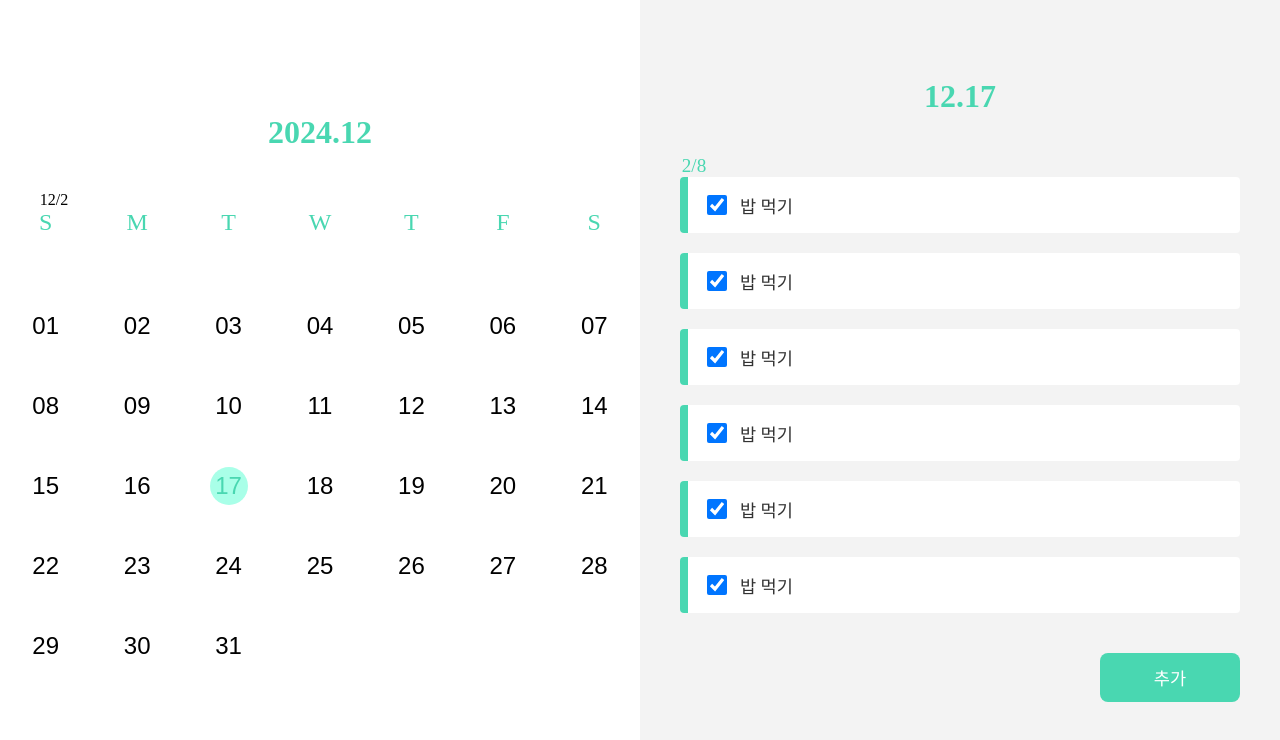
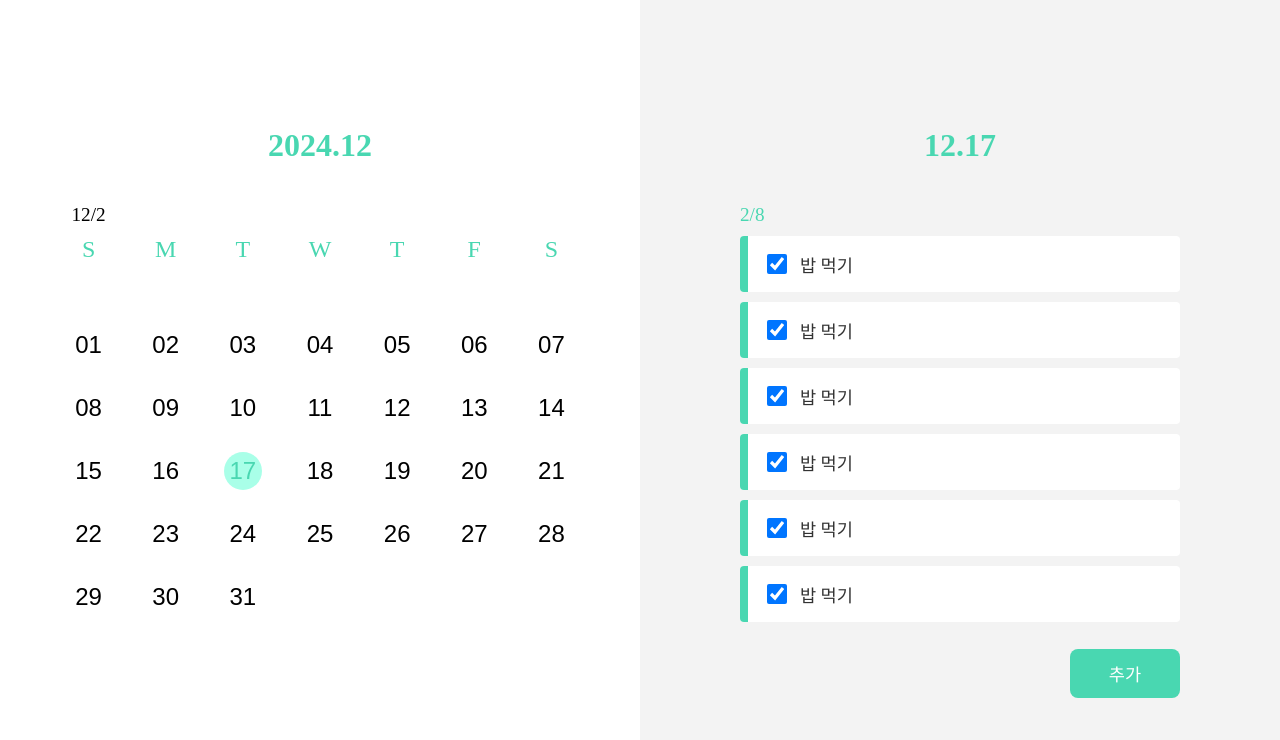
Before and after one commit to ahyeon1117/goormthon_team, a React (Create React App) app in the folder todo/: page / in a window 1280 px wide. Shown: the top 740 px of the page. Built offline with nearby package versions, Linux system fonts and the light colour scheme.

Commit message:
[fix] 시안에 맞게 css 변경 (높이, 간격 조절 등 노가다)

```diff
--- a/todo/src/assets/css/calendar.css
+++ b/todo/src/assets/css/calendar.css
@@ -1,21 +1,29 @@
 .calendar{
   width: 100%;
-  height: 100%;
+  height: 600px;
   text-align: center;
   display: flex;
   flex-direction: column;
-  justify-content: center;
   box-sizing: border-box;
   background-color: white;
+  padding: 0 50px;
 }
 .calendar h1{
   font-size: 2rem;
-  margin: 0 0 40px 0;
+  margin: 27px 0 40px 0;
   color: #49D7B1;
 }
-.todo-check-value{
+.todo-check-value-box {
+  width: 100%;
+  display: flex;
+  align-items: center;
+  justify-content: flex-start;
+  margin-bottom: 10px;
+}
+.todo-check-value {
+  width: calc(100% / 7);
   text-align: center;
-  width: 108px;
+  font-size: 1.2rem;
 }
 button {
   background-color: none !important;
@@ -40,11 +48,14 @@ button {
   }
   .react-calendar__tile{
     font-size: 18px;
-    height: 80px;
+    height: 63px;
     background: none; /* 배경색 제거 */
     border: none;     /* 필요 시 테두리 제거 */
     box-shadow: none; /* 박스 쉐도우 제거 */
     position: relative;
+    display: flex;
+    justify-content: center;
+    align-items: center;
   }
   .react-calendar__tile:hover {
     background: none; /* hover 시 배경색 제거 */
@@ -72,4 +83,5 @@ button {
   .react-calendar__tile abbr{
     cursor: pointer;
     font-size: 1.5rem;
+    text-align: center;
   }
--- a/todo/src/assets/css/common.css
+++ b/todo/src/assets/css/common.css
@@ -10,12 +10,19 @@ h1,h2,h3{
 .dashboard {
   width: 100%;
   height: 100%;
+  min-height: 600px;
   display: flex;
   background-color: #f3f3f3;
-  align-items: center;
 }
 
 .dashboard > aside, main{
   width: 50%;
   height: 100%;
+  display: flex;
+  flex-direction: column;
+  justify-content: center;
 }
+
+.dashboard > aside {
+  background-color: white;
+}
--- a/todo/src/assets/css/tasks.css
+++ b/todo/src/assets/css/tasks.css
@@ -1,35 +1,41 @@
 .tasks {
   width: 100%;
-  height: 100%;
+  height: 600px;
+  padding: 0 100px;
   text-align: center;
   display: flex;
   flex-direction: column;
-  justify-content: center;
   box-sizing: border-box;
 }
 
 .tasks h1 {
   font-size: 2rem;
-  margin: 0 0 40px 0;
+  margin: 27px 0 40px 0;
   color: #49D7B1;
 }
 
 .task-check-value {
   color: #49D7B1;
   font-size: 1.2rem;
-  text-align: center;
+  text-align: left;
   width: 108px;
+  margin-bottom: 10px;
 }
 
 .task-list {
   overflow-y: auto;
-  padding: 0 40px;
-  min-height: 0;
+  display: flex;
+  flex-direction: column;
+}
+
+.task-items {
+  flex: 1;
+  overflow-y: auto;
 }
 
 .task-item {
   display: flex;
-  margin-bottom: 20px;
+  margin-bottom: 10px;
   background-color: white;
   border-radius: 4px;
   overflow: hidden;
@@ -64,7 +70,7 @@
 .add-task-section {
   display: flex;
   justify-content: flex-end;
-  padding: 20px 0;
+  padding: 20px 0 2px 0;
 }
 
 .add-task-btn {
--- a/todo/src/components/Calendar.js
+++ b/todo/src/components/Calendar.js
@@ -22,7 +22,9 @@ function Calendar({ selectedDate, setSelectedDate }) {
     <section className="calendar">
       <header>
         <h1>{dateUtils.formatDate(selectedDate, "month") || ""}</h1>
-        <div className="todo-check-value">12/2</div>
+        <div className="todo-check-value-box">
+          <div className="todo-check-value">12/2</div>
+        </div>
       </header>
       <ReactCalendar
         locale="en-US"
--- a/todo/src/components/Tasks.js
+++ b/todo/src/components/Tasks.js
@@ -23,6 +23,7 @@ function Tasks({ selectedDate }) {
         <div className="task-check-value">2/8</div>
       </header>
       <section className="task-list">
+        <section className="task-items">
           {tasks.map((task) => (
             <div key={task.id} className="task-item">
               <div className="task-status-bar"></div>
@@ -37,6 +38,7 @@ function Tasks({ selectedDate }) {
               </div>
             </div>
           ))}
+        </section>
         <section className="add-task-section">
           <button className="add-task-btn" onClick={() => setModalVisible(true)}>
             추가
```
Lines whose indentation alone changed are shown as unchanged.
